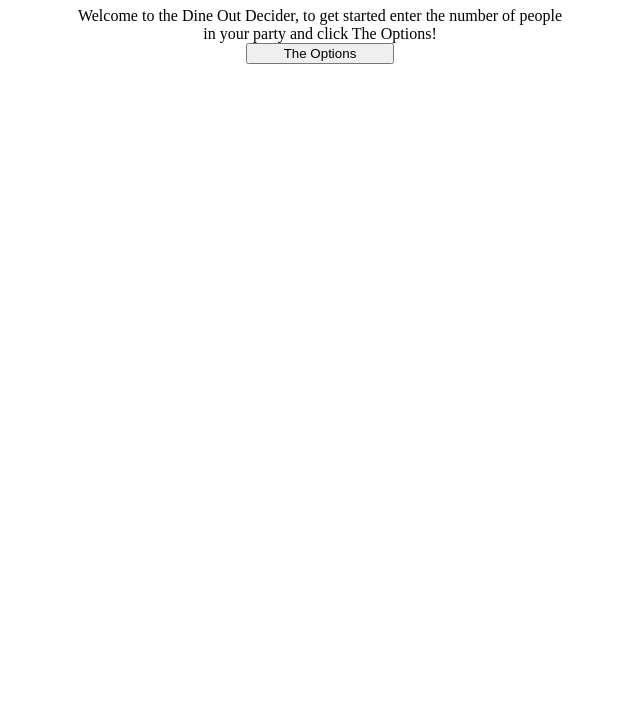
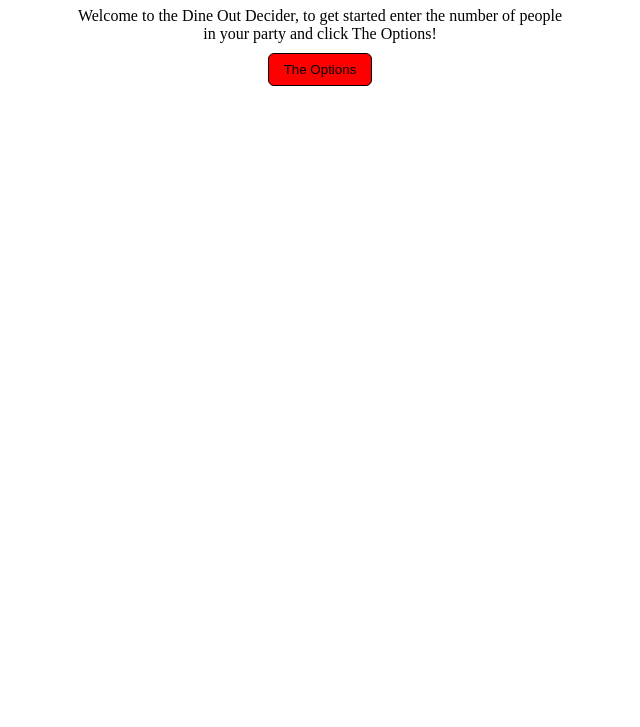
Before and after one commit to gbrack95/W3200-Assign1, a plain HTML site: page index.html in a window 1280 px wide. Shown: the part 73-800 px from the top of the page, without its empty margins (320-960 px from the left). Drawn offline with Linux system fonts and the light colour scheme.

Commit message:
Button style changes - border/padding/radious

```diff
--- a/style.css
+++ b/style.css
@@ -20,8 +20,16 @@ p {
 }
 
 #button {
-    margin: auto;
+    margin: 10px auto 10px auto;
+    padding: 8px 15px 8px 15px;
     display: block;
+    border: 1px solid black;
+    border-radius: 6px;
     text-align: center;
-    width: 15%;
+    background-color: red;
 }
+
+#button:hover {
+    background-color: gray;
+    cursor: pointer;
+}
```
